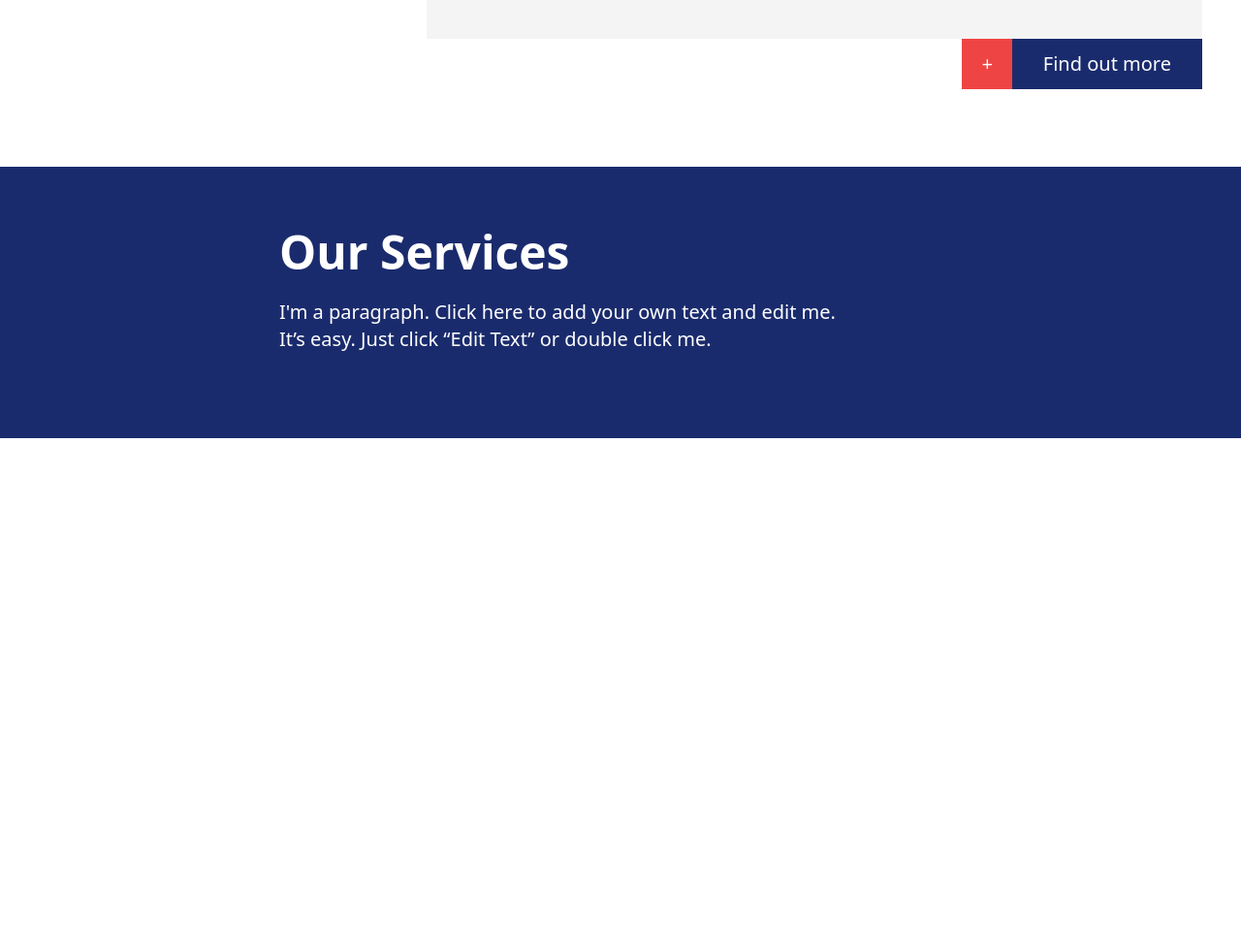
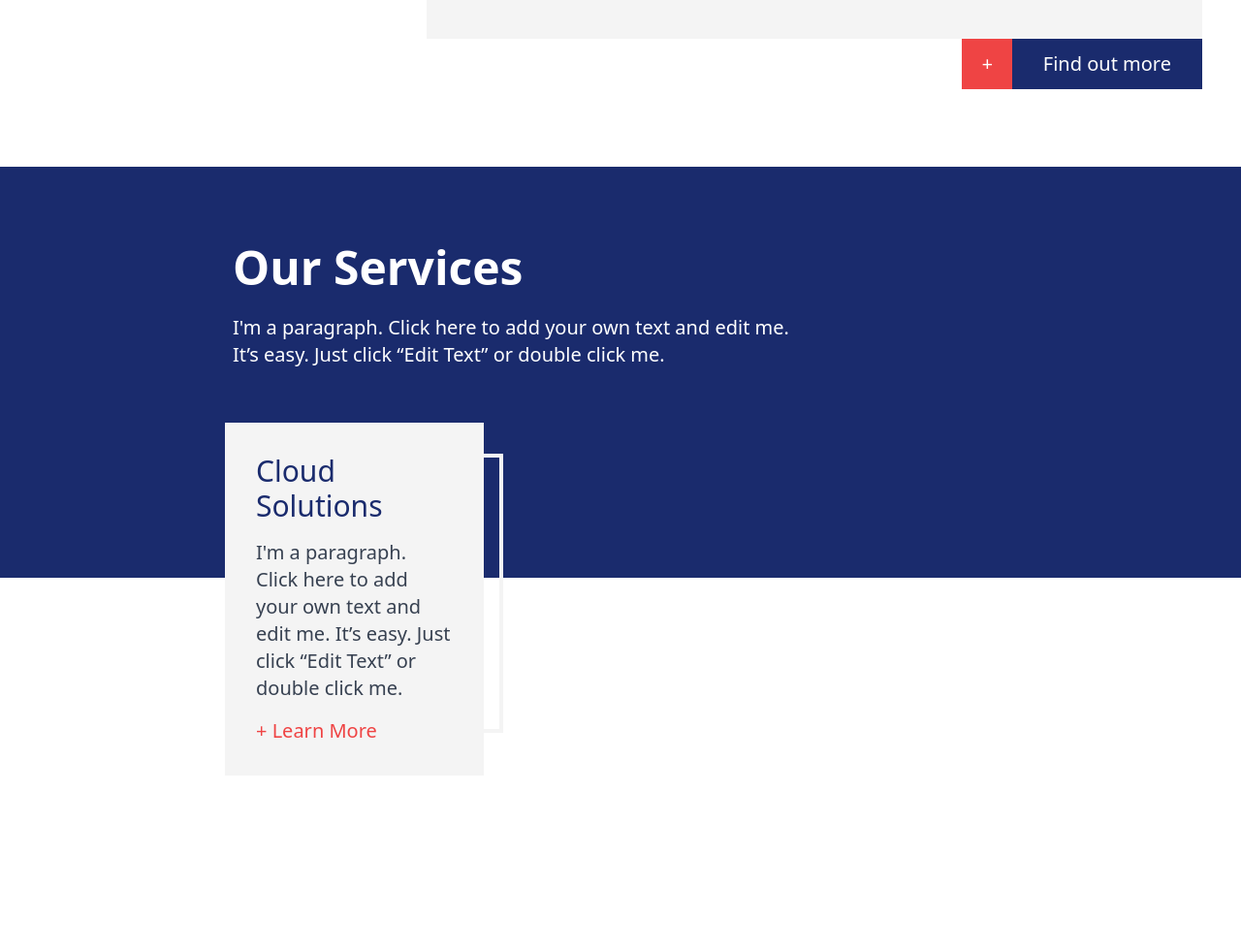
Before and after one commit to AkasDatta/LTG, a plain HTML site: page index.html in a window 1280 px wide. Shown: the part 812-1792 px from the top of the page at 97% size. Before the commit the page ends 1264 px from the top, so only its background shows below. Drawn offline with nearby package versions, Linux system fonts and the light colour scheme.

Commit message:
done a card

```diff
--- a/index.html
+++ b/index.html
@@ -83,11 +83,28 @@
     </div>
 
     <!-- Our Services  -->
-    <div class="px-6 md:px-24 xl:px-72 py-16 mt-[40rem] md:mt-64 lg:mt-72 bg-[#1A2B6D]">
-        <div class="text-white">
+    <div class="mt-[40rem] md:mt-64 lg:mt-72 ">
+        <div class="text-white bg-[#1A2B6D] px-6 md:px-24 xl:px-60 pt-20 pb-48">
             <h2 class="text-5xl font-semibold">Our Services</h2>
             <p class="text-xl py-6">I'm a paragraph. Click here to add your own text and edit me. <br> It’s easy. Just click “Edit Text” or double click me.</p>
         </div>
+
+        <!-- div item  -->
+        <div class="grid grid-cols-1 md:grid-cols-2 lg:grid-cols-3 px-6 md:px-24 xl:px-60 ">
+            <div class="relative block h-64 sm:h-80 lg:h-96">
+                <span class="absolute inset-0 border-4 translate-x-3 -translate-y-32 border-[#F4F4F4] h-64 sm:h-80 lg:h-72"></span>
+
+
+                <div class="relative transition-transform -translate-x-2 -translate-y-40 bg-[#F4F4F4]">
+                  <div class="p-8">
+                    <h2 class="text-2xl md:text-3xl lg:text-3xl text-[#1A2B6D]">Cloud Solutions</h2>
+                    <p class="text-md md:text-xl lg:text-xl py-6 md:py-8 lg:py-4 text-gray-700">I'm a paragraph. Click here to add your own text and edit me. It’s easy. Just click “Edit Text” or double click me.</p>
+                    <a class="text-red-500 hover:text-[#1A2B6D] duration-500 text-xl" href="#">+ Learn More</a>
+                  </div>
+                </div>
+              </div>
+        </div>
+
     </div>
 
 
```
